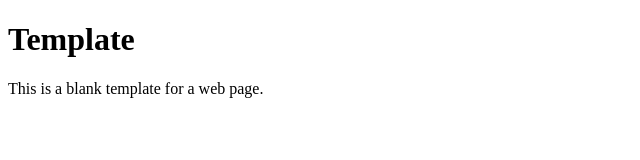
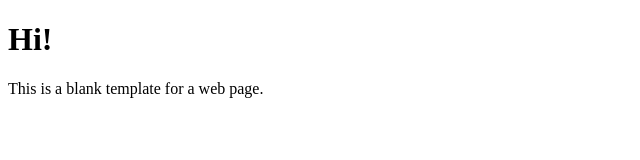
Before and after one commit to kkalpanaN/personalsite, a plain HTML site: page index.html in a window 1280 px wide. Shown: the whole page, without its empty margins (0-640 px from the left). Drawn offline with Linux system fonts and the light colour scheme.

Commit message:
Update index.html

```diff
--- a/index.html
+++ b/index.html
@@ -5,7 +5,7 @@
 </head>
 <body>
 
-  <h1>Template</h1>
+  <h1>Hi!</h1>
 
   <p>This is a blank template for a web page.</p>
 
```
